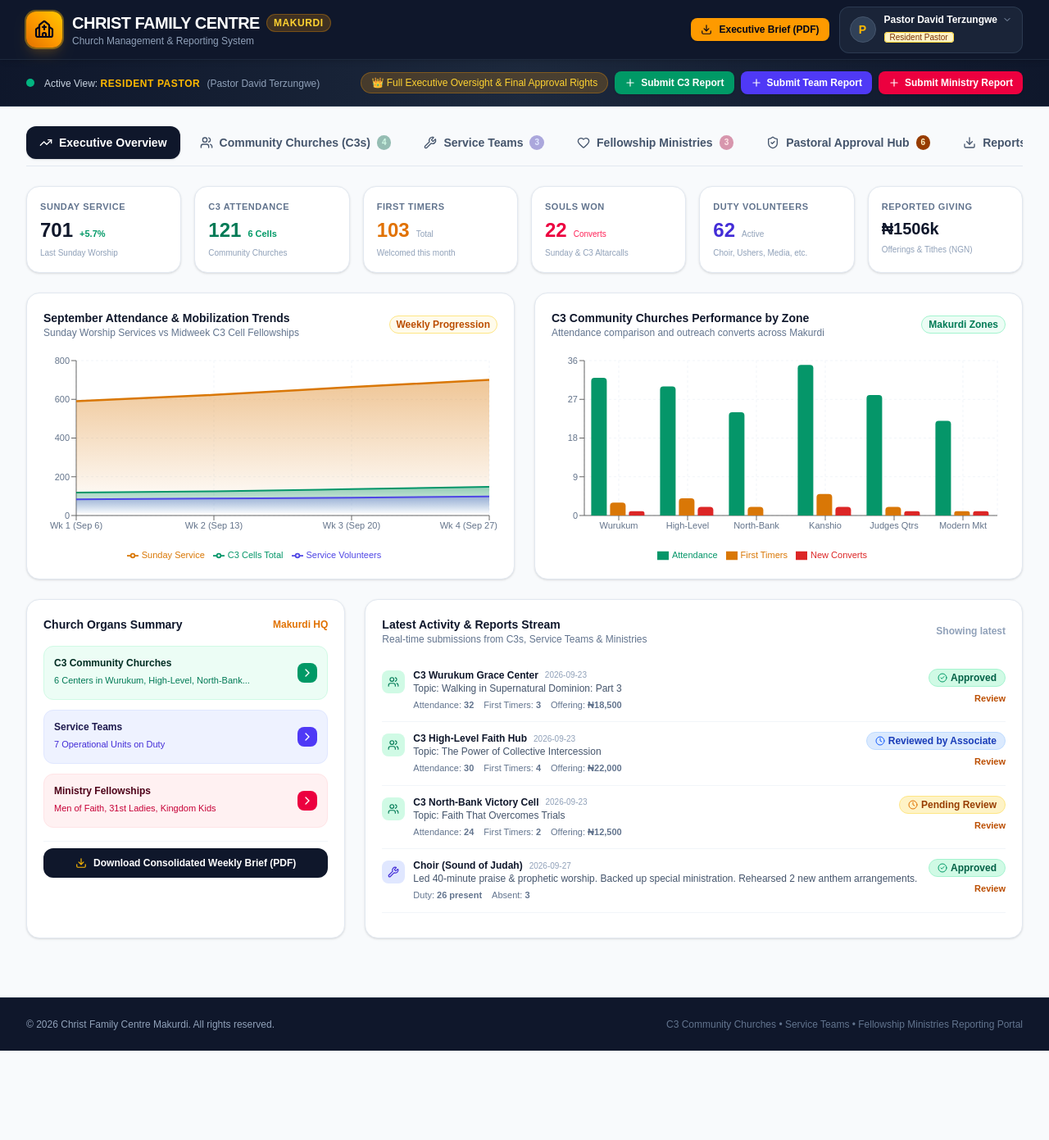
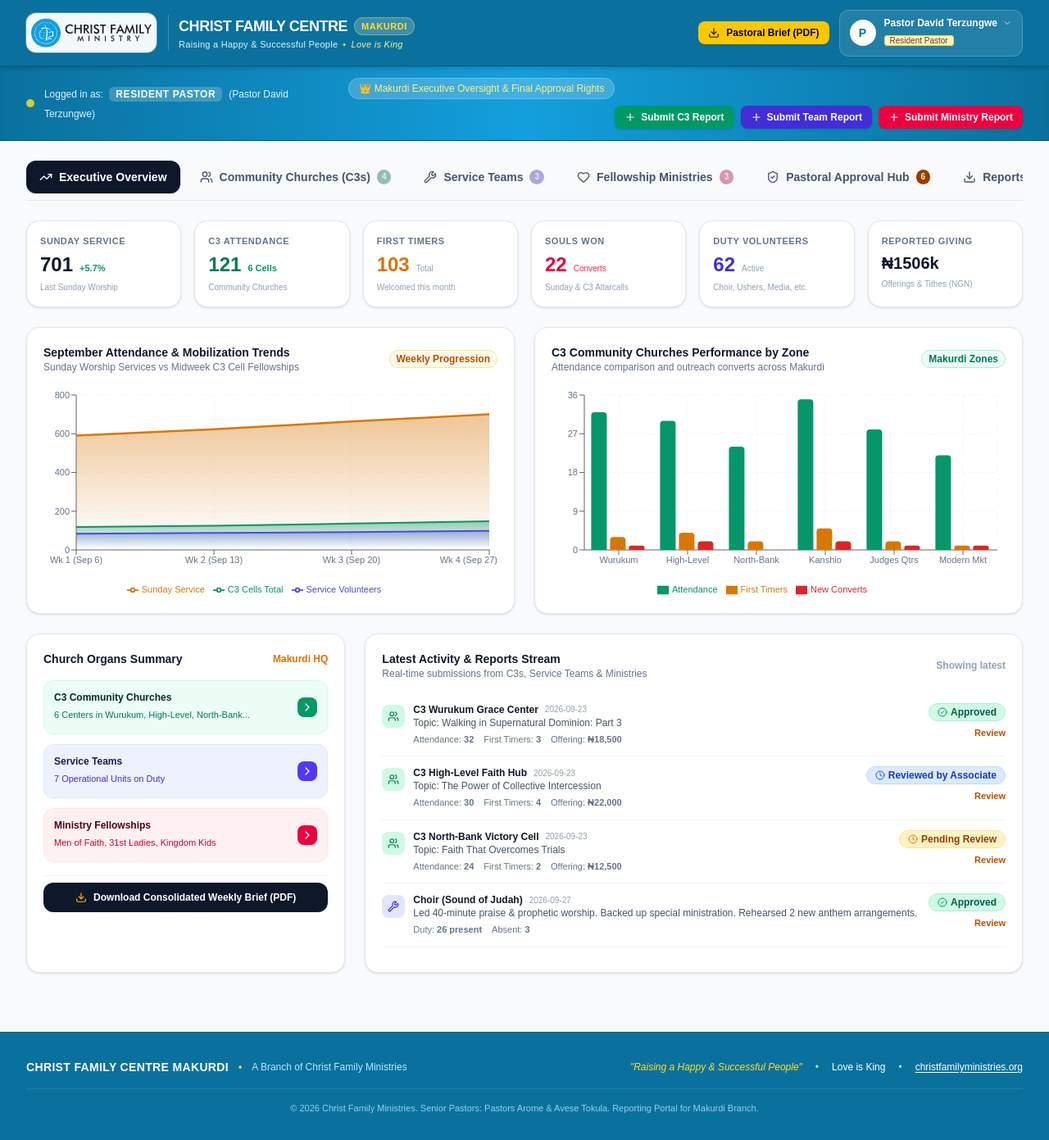
Before and after one commit to Ayar20/church-reporting-app, a Next.js app: page / in a window 1280 px wide. Shown: the whole page at 82% size. Before the commit the page ends 1282 px from the top, so only its background shows below. Built offline with nearby package versions, Linux system fonts and the light colour scheme.

Commit message:
feat: integrate official Christ Family Ministries brand identity, logo, and colors

```diff
--- a/src/app/page.tsx
+++ b/src/app/page.tsx
@@ -152,16 +152,16 @@ export default function ChurchDashboard() {
       <Navbar />
 
       {/* Role Banner / Context Bar */}
-      <section className="bg-gradient-to-r from-slate-900 via-slate-800 to-slate-900 border-b border-slate-700/60 text-white py-3.5 px-4 sm:px-6 lg:px-8">
+      <section className="bg-gradient-to-r from-[#0a719e] via-[#139fdd] to-[#0a719e] border-b border-[#085a7e] text-white py-3.5 px-4 sm:px-6 lg:px-8 shadow-inner">
         <div className="max-w-7xl mx-auto flex flex-col md:flex-row md:items-center justify-between gap-3">
           <div className="flex items-center gap-3">
-            <div className="w-2.5 h-2.5 rounded-full bg-emerald-400 animate-pulse" />
+            <div className="w-2.5 h-2.5 rounded-full bg-yellow-300 animate-pulse" />
             <div>
-              <span className="text-xs text-slate-300">Active View: </span>
-              <span className="text-xs font-bold text-amber-400 uppercase tracking-wider">
+              <span className="text-xs text-sky-100">Logged in as: </span>
+              <span className="text-xs font-bold text-white uppercase tracking-wider bg-white/20 px-2 py-0.5 rounded-md ml-1">
                 {currentUser.role.replace(/_/g, ' ')}
               </span>
-              <span className="text-xs text-slate-400 ml-2">
+              <span className="text-xs text-sky-100 ml-2 font-medium">
                 ({currentUser.fullName})
               </span>
             </div>
@@ -169,32 +169,32 @@ export default function ChurchDashboard() {
 
           <div className="flex flex-wrap items-center gap-2 text-xs">
             {currentUser.role === 'resident_pastor' && (
-              <span className="bg-amber-500/20 text-amber-300 px-3 py-1 rounded-full border border-amber-500/30">
-                👑 Full Executive Oversight & Final Approval Rights
+              <span className="bg-white/20 text-yellow-200 px-3 py-1 rounded-full border border-white/20 font-medium">
+                👑 Makurdi Executive Oversight & Final Approval Rights
               </span>
             )}
             {currentUser.role === 'associate_pastor_c3' && (
-              <span className="bg-blue-500/20 text-blue-300 px-3 py-1 rounded-full border border-blue-500/30">
-                🛡️ Supervising Makurdi Community Churches (C3s)
+              <span className="bg-white/20 text-white px-3 py-1 rounded-full border border-white/20 font-medium">
+                🛡️ Supervising Community Churches (C3s) across Makurdi
               </span>
             )}
             {currentUser.role === 'associate_pastor_service_teams' && (
-              <span className="bg-indigo-500/20 text-indigo-300 px-3 py-1 rounded-full border border-indigo-500/30">
+              <span className="bg-white/20 text-white px-3 py-1 rounded-full border border-white/20 font-medium">
                 🛠️ Supervising Service Teams Operations & Rosters
               </span>
             )}
             {currentUser.role === 'c3_minister' && (
-              <span className="bg-emerald-500/20 text-emerald-300 px-3 py-1 rounded-full border border-emerald-500/30">
+              <span className="bg-white/20 text-white px-3 py-1 rounded-full border border-white/20 font-medium">
                 ⛪ Assigned C3: {currentUser.c3Name || 'Makurdi Cell'}
               </span>
             )}
             {currentUser.role === 'service_team_leader' && (
-              <span className="bg-purple-500/20 text-purple-300 px-3 py-1 rounded-full border border-purple-500/30">
+              <span className="bg-white/20 text-white px-3 py-1 rounded-full border border-white/20 font-medium">
                 🎵 Assigned Team: {currentUser.serviceTeamName || 'Service Unit'}
               </span>
             )}
             {currentUser.role === 'ministry_leader' && (
-              <span className="bg-rose-500/20 text-rose-300 px-3 py-1 rounded-full border border-rose-500/30">
+              <span className="bg-white/20 text-white px-3 py-1 rounded-full border border-white/20 font-medium">
                 🤝 Assigned Fellowship: {currentUser.ministryName || 'Ministry'}
               </span>
             )}
@@ -214,7 +214,7 @@ export default function ChurchDashboard() {
               {(currentUser.role === 'service_team_leader' || isPastor) && (
                 <button
                   onClick={() => setTeamModalOpen(true)}
-                  className="inline-flex items-center gap-1.5 px-3 py-1.5 rounded-lg bg-indigo-600 hover:bg-indigo-500 text-white font-semibold text-xs transition shadow-sm"
+                  className="inline-flex items-center gap-1.5 px-3 py-1.5 rounded-lg bg-indigo-700 hover:bg-indigo-600 text-white font-semibold text-xs transition shadow-sm"
                 >
                   <Plus className="w-3.5 h-3.5" />
                   <span>Submit Team Report</span>
@@ -1310,12 +1310,32 @@ export default function ChurchDashboard() {
       </main>
 
       {/* Footer */}
-      <footer className="bg-slate-900 border-t border-slate-800 text-slate-400 py-6 px-4 sm:px-6 lg:px-8 mt-12 text-center text-xs">
-        <div className="max-w-7xl mx-auto flex flex-col sm:flex-row items-center justify-between gap-3">
-          <p>© {new Date().getFullYear()} Christ Family Centre Makurdi. All rights reserved.</p>
-          <p className="text-slate-500">
-            C3 Community Churches • Service Teams • Fellowship Ministries Reporting Portal
-          </p>
+      <footer className="bg-[#0a719e] border-t border-[#085a7e] text-sky-100 py-8 px-4 sm:px-6 lg:px-8 mt-12 text-xs">
+        <div className="max-w-7xl mx-auto flex flex-col md:flex-row items-center justify-between gap-4">
+          <div className="flex items-center gap-3">
+            <span className="font-bold text-white text-sm tracking-wide">
+              CHRIST FAMILY CENTRE MAKURDI
+            </span>
+            <span className="text-yellow-300 font-semibold">•</span>
+            <span className="text-sky-200">A Branch of Christ Family Ministries</span>
+          </div>
+          <div className="flex items-center gap-4 text-sky-200">
+            <span className="italic text-yellow-300">"Raising a Happy & Successful People"</span>
+            <span>•</span>
+            <span className="font-medium text-white">Love is King</span>
+            <span>•</span>
+            <a
+              href="https://christfamilyministries.org"
+              target="_blank"
+              rel="noopener noreferrer"
+              className="text-white hover:text-yellow-300 underline underline-offset-2 transition"
+            >
+              christfamilyministries.org
+            </a>
+          </div>
+        </div>
+        <div className="max-w-7xl mx-auto mt-4 pt-4 border-t border-white/10 text-center text-sky-200/80 text-[11px]">
+          © {new Date().getFullYear()} Christ Family Ministries. Senior Pastors: Pastors Arome & Avese Tokula. Reporting Portal for Makurdi Branch.
         </div>
       </footer>
 
--- a/src/components/Navbar.tsx
+++ b/src/components/Navbar.tsx
@@ -1,17 +1,16 @@
 'use client';
 
 import React, { useState } from 'react';
+import Image from 'next/image';
 import { useChurch } from '@/lib/store';
 import { UserRole } from '@/lib/types';
 import {
-  Church,
-  ShieldCheck,
   ChevronDown,
   RotateCcw,
-  Sparkles,
   Download,
   CheckCircle2,
-  Users,
+  Heart,
+  Sparkles,
 } from 'lucide-react';
 import { exportConsolidatedPastoralBriefPDF } from '@/lib/exportUtils';
 
@@ -24,7 +23,7 @@ export default function Navbar() {
       case 'resident_pastor':
         return { label: 'Resident Pastor', bg: 'bg-amber-100 text-amber-900 border-amber-300' };
       case 'associate_pastor_c3':
-        return { label: 'Assoc. Pastor (C3s)', bg: 'bg-blue-100 text-blue-900 border-blue-300' };
+        return { label: 'Assoc. Pastor (C3s)', bg: 'bg-sky-100 text-sky-900 border-sky-300' };
       case 'associate_pastor_service_teams':
         return { label: 'Assoc. Pastor (Teams)', bg: 'bg-indigo-100 text-indigo-900 border-indigo-300' };
       case 'c3_minister':
@@ -45,26 +44,36 @@ export default function Navbar() {
   };
 
   return (
-    <header className="sticky top-0 z-40 bg-slate-900 border-b border-slate-800 text-white shadow-md">
+    <header className="sticky top-0 z-40 bg-[#0a719e] border-b border-[#085a7e] text-white shadow-md">
       <div className="max-w-7xl mx-auto px-4 sm:px-6 lg:px-8">
-        <div className="flex items-center justify-between h-18">
+        <div className="flex items-center justify-between h-20">
 
-          {/* Church Brand & Identity */}
-          <div className="flex items-center gap-3">
-            <div className="w-11 h-11 rounded-xl bg-gradient-to-tr from-amber-600 via-amber-500 to-yellow-400 flex items-center justify-center shadow-lg shadow-amber-500/20 ring-2 ring-amber-400/40">
-              <Church className="w-6 h-6 text-slate-950 stroke-[2.2]" />
+          {/* Official Ministry Logo & Branch Identity */}
+          <div className="flex items-center gap-3.5">
+            <div className="bg-white/95 rounded-xl p-1.5 shadow-sm ring-1 ring-white/30 flex items-center justify-center shrink-0">
+              <Image
+                src="/logo.svg"
+                alt="Christ Family Ministries Logo"
+                width={160}
+                height={38}
+                className="h-9 w-auto object-contain"
+                priority
+              />
             </div>
-            <div>
+
+            <div className="hidden sm:block border-l border-white/20 pl-3">
               <div className="flex items-center gap-2">
-                <span className="font-extrabold text-lg sm:text-xl tracking-tight text-white">
+                <span className="font-extrabold text-base md:text-lg tracking-tight text-white drop-shadow-xs">
                   CHRIST FAMILY CENTRE
                 </span>
-                <span className="text-xs font-bold uppercase tracking-wider bg-amber-500/20 text-amber-300 px-2 py-0.5 rounded-full border border-amber-500/30">
+                <span className="text-[11px] font-bold uppercase tracking-wider bg-white/20 text-yellow-300 px-2 py-0.5 rounded-full border border-yellow-300/40">
                   Makurdi
                 </span>
               </div>
-              <p className="text-xs text-slate-400 hidden sm:block">
-                Church Management & Reporting System
+              <p className="text-[11px] text-sky-100 font-light tracking-wide flex items-center gap-1.5">
+                <span>Raising a Happy & Successful People</span>
+                <span className="text-yellow-300">•</span>
+                <span className="italic font-medium text-yellow-200">Love is King</span>
               </p>
             </div>
           </div>
@@ -76,11 +85,11 @@ export default function Navbar() {
             {(currentUser.role === 'resident_pastor' || currentUser.role.startsWith('associate_pastor')) && (
               <button
                 onClick={handleExportBrief}
-                className="hidden md:inline-flex items-center gap-2 px-3 py-1.5 rounded-lg bg-amber-500 hover:bg-amber-400 text-slate-950 font-semibold text-xs transition shadow-sm"
+                className="hidden md:inline-flex items-center gap-2 px-3 py-1.5 rounded-lg bg-yellow-400 hover:bg-yellow-300 text-slate-950 font-bold text-xs transition shadow-sm"
                 title="Download Executive Pastoral PDF Brief"
               >
                 <Download className="w-3.5 h-3.5" />
-                <span>Executive Brief (PDF)</span>
+                <span>Pastoral Brief (PDF)</span>
               </button>
             )}
 
@@ -88,21 +97,21 @@ export default function Navbar() {
             <div className="relative">
               <button
                 onClick={() => setDropdownOpen(!dropdownOpen)}
-                className="flex items-center gap-2.5 px-3 py-2 rounded-xl bg-slate-800/80 hover:bg-slate-800 border border-slate-700/80 text-left transition focus:outline-none focus:ring-2 focus:ring-amber-500/50"
+                className="flex items-center gap-2.5 px-3 py-2 rounded-xl bg-white/10 hover:bg-white/15 border border-white/20 text-left transition focus:outline-none focus:ring-2 focus:ring-yellow-400/50"
               >
-                <div className="w-8 h-8 rounded-full bg-slate-700 flex items-center justify-center font-bold text-amber-400 text-sm border border-slate-600">
+                <div className="w-8 h-8 rounded-full bg-white text-[#0a719e] flex items-center justify-center font-bold text-sm shadow-xs">
                   {currentUser.fullName.charAt(0)}
                 </div>
                 <div className="hidden lg:block">
                   <div className="text-xs font-semibold text-white leading-tight flex items-center gap-1.5">
                     {currentUser.fullName}
-                    <ChevronDown className="w-3 h-3 text-slate-400" />
+                    <ChevronDown className="w-3 h-3 text-sky-200" />
                   </div>
                   <span className={`text-[10px] font-medium px-1.5 py-0.2 rounded border ${badge.bg}`}>
                     {badge.label}
                   </span>
                 </div>
-                <ChevronDown className="w-4 h-4 text-slate-400 lg:hidden" />
+                <ChevronDown className="w-4 h-4 text-sky-200 lg:hidden" />
               </button>
 
               {dropdownOpen && (
@@ -111,13 +120,13 @@ export default function Navbar() {
                     className="fixed inset-0 z-40"
                     onClick={() => setDropdownOpen(false)}
                   />
-                  <div className="absolute right-0 mt-2 w-80 bg-white rounded-xl shadow-2xl border border-slate-200 py-2 z-50 text-slate-800 divide-y divide-slate-100">
-                    <div className="px-4 py-2 bg-slate-50">
-                      <p className="text-xs font-bold text-slate-500 uppercase tracking-wider">
+                  <div className="absolute right-0 mt-2 w-80 bg-white rounded-xl shadow-2xl border border-slate-200 py-2 z-50 text-slate-800 divide-y divide-slate-100 animate-fadeIn">
+                    <div className="px-4 py-2 bg-sky-50/60">
+                      <p className="text-xs font-bold text-[#0a719e] uppercase tracking-wider">
                         Interactive Role Switcher
                       </p>
                       <p className="text-[11px] text-slate-500 mt-0.5">
-                        Switch accounts to experience permissions & dashboards
+                        Test roles, permissions & approval workflows
                       </p>
                     </div>
 
@@ -132,11 +141,11 @@ export default function Navbar() {
                               switchUser(u.id);
                               setDropdownOpen(false);
                             }}
-                            className={`w-full px-4 py-2 text-left flex items-start gap-2.5 hover:bg-amber-50/60 transition ${
-                              isCurrent ? 'bg-amber-50 font-medium' : ''
+                            className={`w-full px-4 py-2 text-left flex items-start gap-2.5 hover:bg-sky-50/70 transition ${
+                              isCurrent ? 'bg-sky-50 font-medium' : ''
                             }`}
                           >
-                            <div className="w-7 h-7 rounded-full bg-slate-200 text-slate-700 flex items-center justify-center text-xs font-bold shrink-0 mt-0.5">
+                            <div className="w-7 h-7 rounded-full bg-[#139fdd]/20 text-[#0a719e] flex items-center justify-center text-xs font-bold shrink-0 mt-0.5">
                               {u.fullName.charAt(0)}
                             </div>
                             <div className="flex-1 min-w-0">
@@ -145,7 +154,7 @@ export default function Navbar() {
                                   {u.fullName}
                                 </span>
                                 {isCurrent && (
-                                  <CheckCircle2 className="w-3.5 h-3.5 text-amber-600 shrink-0" />
+                                  <CheckCircle2 className="w-3.5 h-3.5 text-[#0a719e] shrink-0" />
                                 )}
                               </div>
                               <span className={`inline-block text-[9px] font-semibold px-1.5 py-0.5 rounded border mt-0.5 ${roleInfo.bg}`}>
@@ -174,7 +183,7 @@ export default function Navbar() {
                         Reset Mock Data
                       </button>
                       <span className="text-[10px] text-slate-400">
-                        Makurdi HQ
+                        Makurdi Branch
                       </span>
                     </div>
                   </div>
--- a/src/lib/exportUtils.ts
+++ b/src/lib/exportUtils.ts
@@ -167,22 +167,24 @@ export function exportConsolidatedPastoralBriefPDF(
 ) {
   const doc = new jsPDF({ orientation: 'portrait' });
 
-  // Cover / Header Banner
-  doc.setFillColor(15, 23, 42); // navy
-  doc.rect(0, 0, doc.internal.pageSize.getWidth(), 36, 'F');
+  // Cover / Header Banner with CFM Brand Blue
+  doc.setFillColor(10, 113, 158); // #0a719e CFM Brand Blue
+  doc.rect(0, 0, doc.internal.pageSize.getWidth(), 38, 'F');
 
-  doc.setFontSize(16);
+  doc.setFontSize(15);
   doc.setTextColor(255, 255, 255);
   doc.setFont('helvetica', 'bold');
-  doc.text('CHRIST FAMILY CENTRE MAKURDI', 14, 15);
+  doc.text('CHRIST FAMILY MINISTRIES', 14, 13);
 
   doc.setFontSize(11);
-  doc.setTextColor(245, 158, 11); // Amber
-  doc.text('WEEKLY EXECUTIVE PASTORAL REPORT & CONSOLIDATED BRIEF', 14, 23);
+  doc.setTextColor(255, 240, 0); // CFM Radiant Yellow
+  doc.text('Christ Family Centre Makurdi • Weekly Pastoral Report', 14, 21);
 
   doc.setFontSize(8.5);
-  doc.setTextColor(203, 213, 225);
-  doc.text(`Report Period: September 2026 | Generated: ${new Date().toLocaleDateString('en-GB')}`, 14, 30);
+  doc.setTextColor(224, 242, 254);
+  doc.setFont('helvetica', 'normal');
+  doc.text('Motto: "Love is King • Raising a Happy & Successful People"', 14, 28);
+  doc.text(`Generated: ${new Date().toLocaleDateString('en-GB')} | Senior Pastors: Pastors Arome & Avese Tokula`, 14, 34);
 
   // Executive KPI summary box
   doc.setTextColor(15, 23, 42);
```
Also changed, not shown: public/logo.svg (added), public/logowhite.svg (added).
